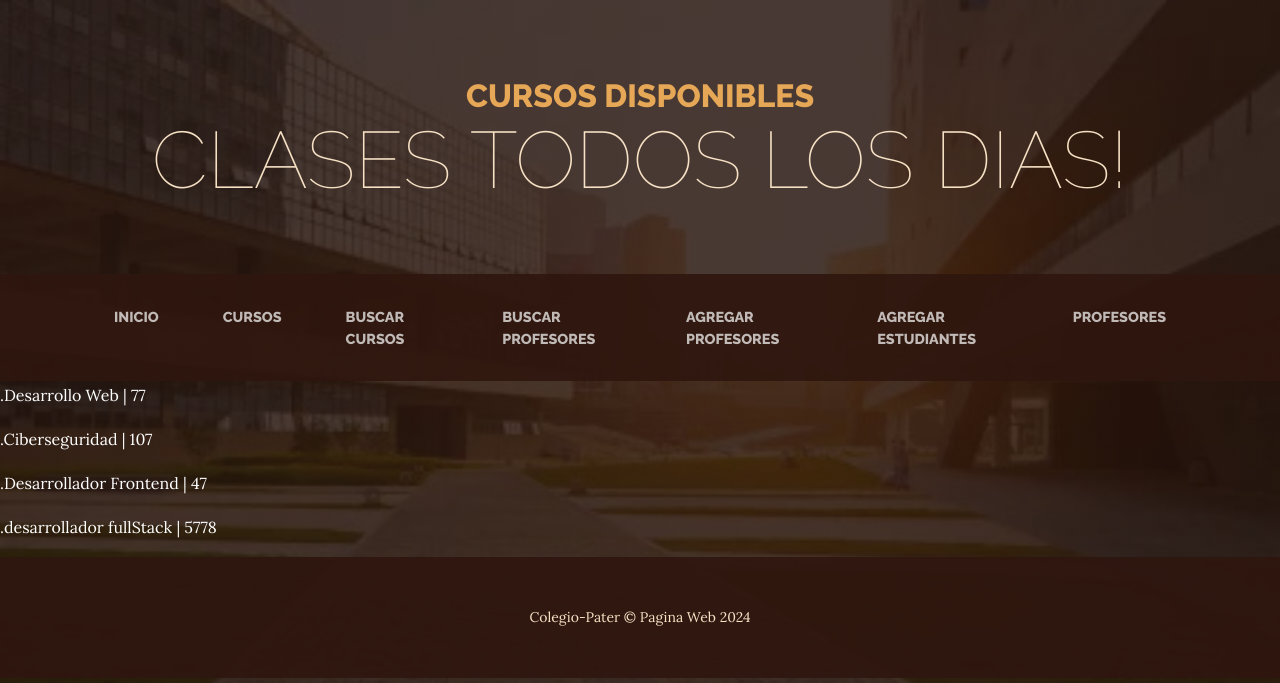
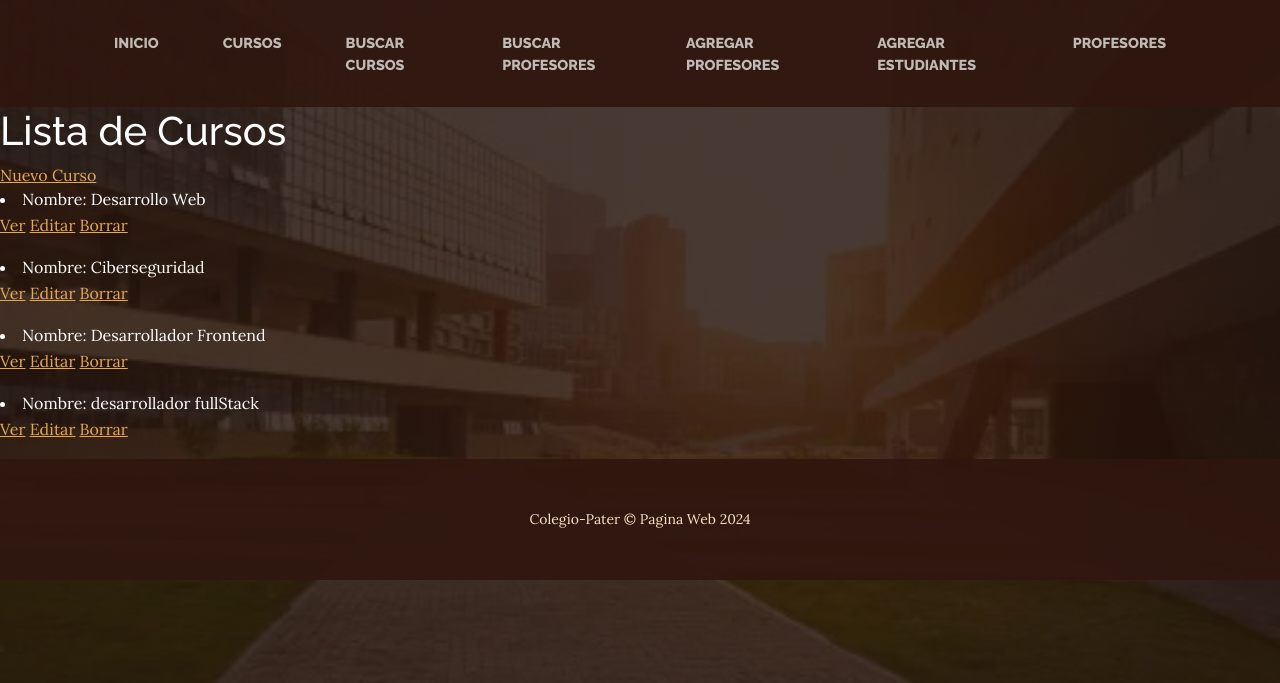
Before and after one commit to lucasDezan7/PaginaWeb, a Django app: page /listar in a window 1280 px wide. Shown: the top 683 px of the page. Run offline with Django 5.2, Linux system fonts and the light colour scheme; data comes from the database, SQL or seed files in the repository; some libraries are stand-ins or nearby versions.

Commit message:
Actualizacion 2 | Plantillas, vistes, url, panel adm

```diff
--- a/Pater/cursos/admin.py
+++ b/Pater/cursos/admin.py
@@ -1,5 +1,7 @@
 from django.contrib import admin
-from cursos.models import Cursos
+from cursos.models import *
 # Register your models here.
 
 admin.site.register(Cursos)
+admin.site.register(Profesor)
+admin.site.register(Estudiantes)
--- a/Pater/cursos/models.py
+++ b/Pater/cursos/models.py
@@ -6,7 +6,7 @@ class Cursos(models.Model):
     camada = models.IntegerField()
 
     def __str__(self):
-        return self.nombre
+        return f'Nombre:{self.nombre} | Camada:{self.camada}'
 
 class Estudiantes(models.Model):
     nombre = models.CharField(max_length=40)
@@ -14,7 +14,7 @@ class Estudiantes(models.Model):
     mail = models.EmailField(max_length=40)
 
     def __str__(self):
-        return self.nombre
+        return f'Nombre:{self.nombre} | Apellido:{self.apellido}'
 
 
 class Profesor(models.Model):
@@ -22,7 +22,5 @@ class Profesor(models.Model):
     apellido = models.CharField(max_length=20)
     mail = models.EmailField(max_length=40)
 
-class Entregables(models.Model):
-    nombre = models.CharField(max_length=40)
-    fecha_de_entrega = models.DateField()
-    entregado = models.BooleanField()
+    def __str__(self):
+        return f'Nombre del profesor:{self.nombre}'
--- a/Pater/cursos/templates/cursos/listar.html
+++ b/Pater/cursos/templates/cursos/listar.html
@@ -1,24 +1,20 @@
 {% extends 'cursos/base.html' %}
+{% load static %}
+{% block contenido %}
 
-{% load static %}
+<h1 style="color: white;">Lista de Cursos</h1>
 
-{% block presentacion %}
-<header>
-    <h1 class="site-heading text-center text-faded d-none d-lg-block">
-        <span class="site-heading-upper text-primary mb-3">Cursos Disponibles</span>
-        <span class="site-heading-lower">Clases todos los dias!</span>
-    </h1>
-</header>
-{% endblock presentacion %}
+<a href="{% url 'NuevoCurso' %}">Nuevo Curso</a>
+{% for curso in cursos  %}
 
+<li style="color: white;">Nombre: {{curso.nombre}}
+    <p>
+        <a href="{% url 'DetalleCurso' curso.pk %}">Ver</a>
+        <a href="{% url 'EditarCurso' curso.pk %}">Editar</a>
+        <a href="{% url 'BorrarCurso' curso.pk %}">Borrar</a>
+    </p>
 
+</li>
 
-{% block contenido %}
-{% block titulo %}
-<title>Cursos-Disponibles</title>
-{% endblock titulo %}
-    {% for curso in cursos  %}
-        <p style="color: white;">.{{curso.nombre}} | {{curso.camada}}</p>
-    {% endfor %}
-
+{% endfor %}
 {% endblock contenido %}
--- a/Pater/cursos/urls.py
+++ b/Pater/cursos/urls.py
@@ -14,4 +14,8 @@ urlpatterns = [
     path('estudiantes', EstudiantesListView.as_view(), name='estudiantes'),
     path('busquedaProfesor/',busquedaProfesor, name='buscarprofesores'),
     path('buscarr/',buscarProfesor),
+    path('curso/nuevo',CursoCreateView.as_view(), name='NuevoCurso'),
+    path('curso/<pk>',CursoDetailView.as_view(), name='DetalleCurso'),
+    path('curso/<pk>/editar',CursoUpdateView.as_view(), name='EditarCurso'),
+    path('curso/<pk>/borrar',CursoDeleteView.as_view(), name='BorrarCurso'),
 ]
--- a/Pater/cursos/views.py
+++ b/Pater/cursos/views.py
@@ -1,7 +1,9 @@
 from django.shortcuts import render, HttpResponse
-from django.views.generic import ListView
+from django.views.generic import ListView, DetailView
 from cursos.models import Cursos, Profesor, Estudiantes
 from cursos.forms import *
+from django.views.generic.edit import CreateView, UpdateView, DeleteView
+from django.urls import reverse_lazy
 
 # Create your views here.
 
@@ -12,6 +14,27 @@ class CursoListView(ListView):
     model = Cursos
     context_object_name = 'cursos'
     template_name = 'cursos/listar.html'
+
+class CursoDetailView(DetailView):
+    model = Cursos
+    template_name = 'cursos/curso_detalle.html'
+
+class CursoCreateView(CreateView):
+    model = Cursos
+    template_name = 'cursos/curso_crear.html'
+    success_url = reverse_lazy('ListarCursos')
+    fields = ['nombre', 'camada']
+
+class CursoUpdateView(UpdateView):
+    model = Cursos
+    template_name = 'cursos/curso_editar.html'
+    success_url = reverse_lazy('ListarCursos')
+    fields = ['nombre','camada']
+
+class CursoDeleteView(DeleteView):
+    model = Cursos
+    template_name = 'cursos/curso_borrar.html'
+    success_url = reverse_lazy('ListarCursos')
 
 
 class ProfesoresListView(ListView):
```
Also changed, not shown: Pater/cursos/templates/cursos/curso_borrar.html (added, +11 -0 lines), Pater/cursos/templates/cursos/curso_crear.html (added, +12 -0 lines), Pater/cursos/templates/cursos/curso_detalle.html (added, +12 -0 lines), Pater/cursos/templates/cursos/curso_editar.html (added, +12 -0 lines).
